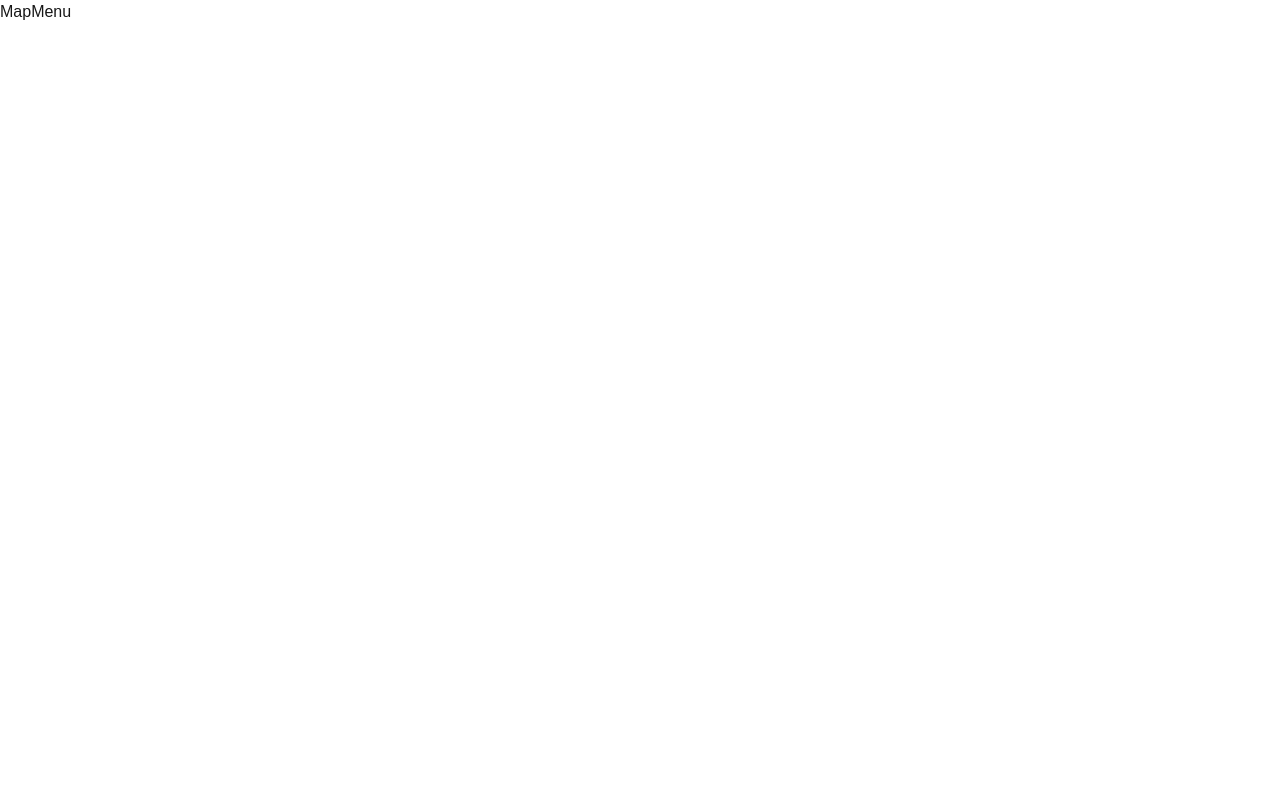
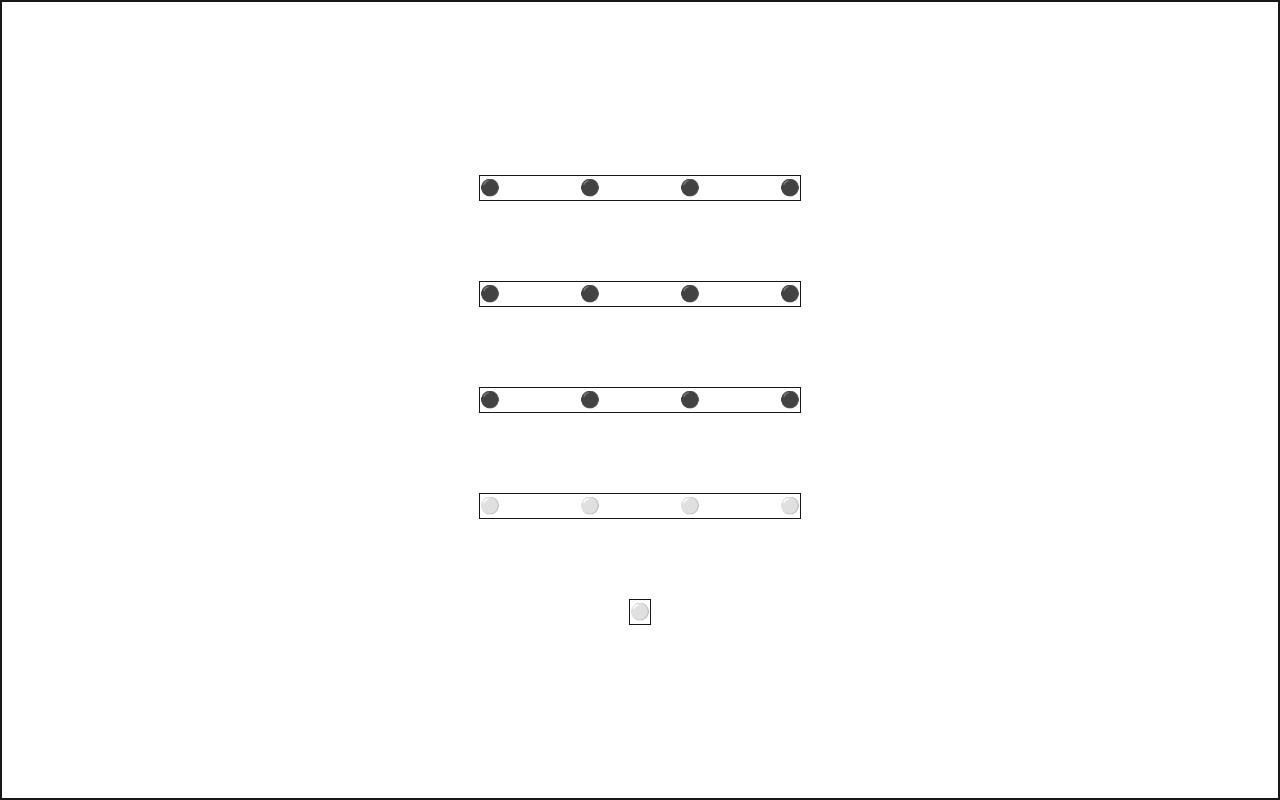
Before and after one commit to GermanGab1781/leagueArena, a Next.js app: page /map in a window 1280 px wide. Built offline with nearby package versions, Linux system fonts and the light colour scheme.

Commit message:
First commit for Map Page

```diff
--- a/app/map/page.tsx
+++ b/app/map/page.tsx
@@ -1,8 +1,9 @@
+import Map from "@/components/Map/map";
 
-export default function Map() {
+export default function MapPage() {
     return(
-        <div>
-            MapMenu
+        <div className="h-screen w-screen overflow-hidden border">
+            <Map/>
         </div>
     )
 }
--- a/app/page.tsx
+++ b/app/page.tsx
@@ -1,8 +1,6 @@
 'use client'
 import Menu from "@/components/MainMenu/menu";
 export default function Home() {
-
-
   return (
     <div className="m-auto">
       <Menu/>
--- a/components/Map/map.tsx
+++ b/components/Map/map.tsx
@@ -1,8 +1,20 @@
+'use client'
+import { useState } from "react";
+import MapRow from "./row";
+
 export default function Map() {
+    const [playerCords,setPlayerCords] = useState<mapCords>({x:0,y:0})
     return (
-        <div>
-            <div>
-
+        <div className="flex place-content-center place-items-center w-full h-full border">
+            <div className="flex flex-col gap-y-20">
+                <MapRow playerCords={playerCords} setPlayerCords={setPlayerCords} rowY={4}/>
+                <MapRow playerCords={playerCords} setPlayerCords={setPlayerCords} rowY={3}/>
+                <MapRow playerCords={playerCords} setPlayerCords={setPlayerCords} rowY={2}/>
+                <MapRow playerCords={playerCords} setPlayerCords={setPlayerCords} rowY={1}/>
+                {/* Starting point */}
+                <div className="border place-self-center">
+                    ⚪
+                </div>
             </div>
         </div>
     )
--- /dev/null
+++ b/components/Map/node.tsx
@@ -0,0 +1,14 @@
+export default function MapNode({ playerCords,setPlayerCords, x, y }: mapNodeProps) {
+    return (
+        <div>
+            {/* {(playerCords.x === x && playerCords.y === y)
+                ? (<div>⚪</div>)
+                : (<div>⚫</div>)
+            } */}
+            {playerCords.y+1 === y
+                ? (<div onClick={()=>setPlayerCords({x:x,y:y})}>⚪</div>)
+                : (<div>⚫</div>)
+            }
+        </div>
+    )
+}
--- /dev/null
+++ b/components/Map/row.tsx
@@ -0,0 +1,14 @@
+import MapNode from "./node";
+
+export default function MapRow({playerCords,setPlayerCords,rowY}:mapRowProps) {
+    return (
+        <div>
+            <div className="flex flex-row gap-x-20 border">
+                <MapNode playerCords={playerCords} setPlayerCords={setPlayerCords} x={1} y={rowY}/>
+                <MapNode playerCords={playerCords} setPlayerCords={setPlayerCords} x={2} y={rowY}/>
+                <MapNode playerCords={playerCords} setPlayerCords={setPlayerCords} x={3} y={rowY}/>
+                <MapNode playerCords={playerCords} setPlayerCords={setPlayerCords} x={4} y={rowY}/>
+            </div>
+        </div>
+    )
+}
--- a/global.d.ts
+++ b/global.d.ts
@@ -4,6 +4,22 @@ type turn = {
     playerTurn: boolean;
 }
 
+/* Map Info */
+type mapCords = {
+    x:number;
+    y:number;
+}
+type mapRowProps ={
+    playerCords:mapCords;
+    setPlayerCords:Dispatch<SetStateAction<mapCords>>;
+    rowY:number;
+}
+type mapNodeProps={
+    playerCords:mapCords;
+    setPlayerCords:Dispatch<SetStateAction<mapCords>>;
+    x:number;
+    y:number
+}
 
 /* combat info */
 type champion = {
```
